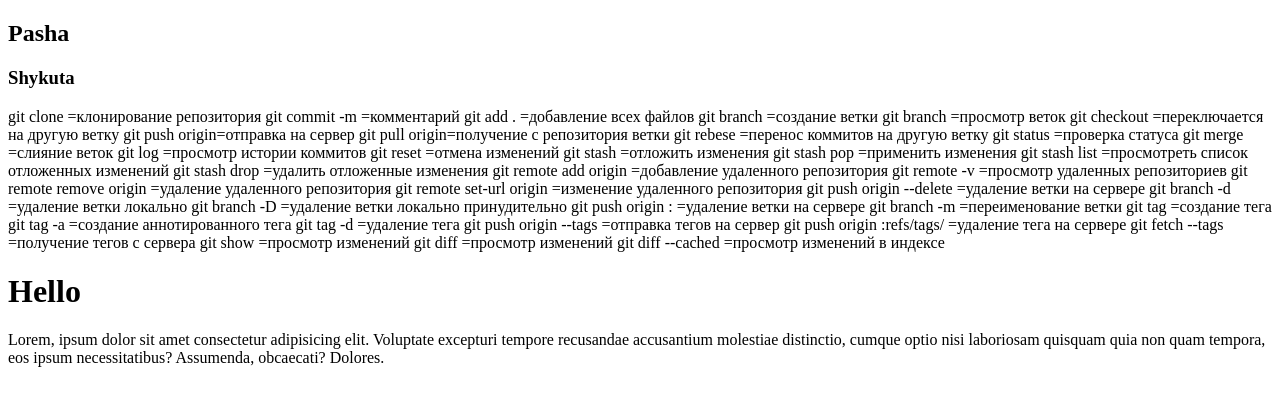
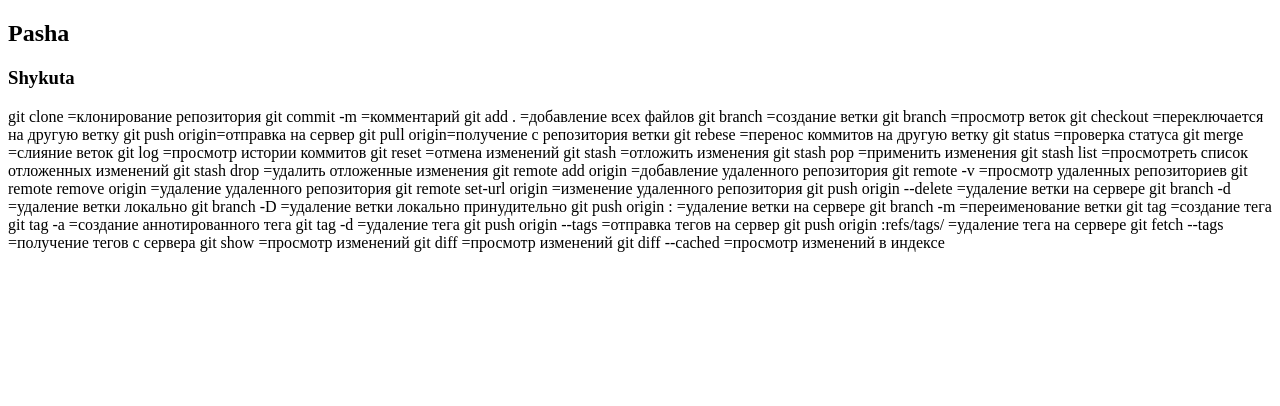
Before and after one commit to Pawel-Shykuta/testGit, a plain HTML site: page index.html in a window 1280 px wide. Drawn offline with Linux system fonts and the light colour scheme.

Commit message:
delete bad file

```diff
--- a/index.html
+++ b/index.html
@@ -59,13 +59,7 @@
                 git diff --cached =просмотр изменений в индексе
             </p>
 
-            <h1>
-                Hello
-            </h1>
 
-            <p>
-                Lorem, ipsum dolor sit amet consectetur adipisicing elit. Voluptate excepturi tempore recusandae accusantium molestiae distinctio, cumque optio nisi laboriosam quisquam quia non quam tempora, eos ipsum necessitatibus? Assumenda, obcaecati? Dolores.
-            </p>
 
     </body>
 </html>
```
